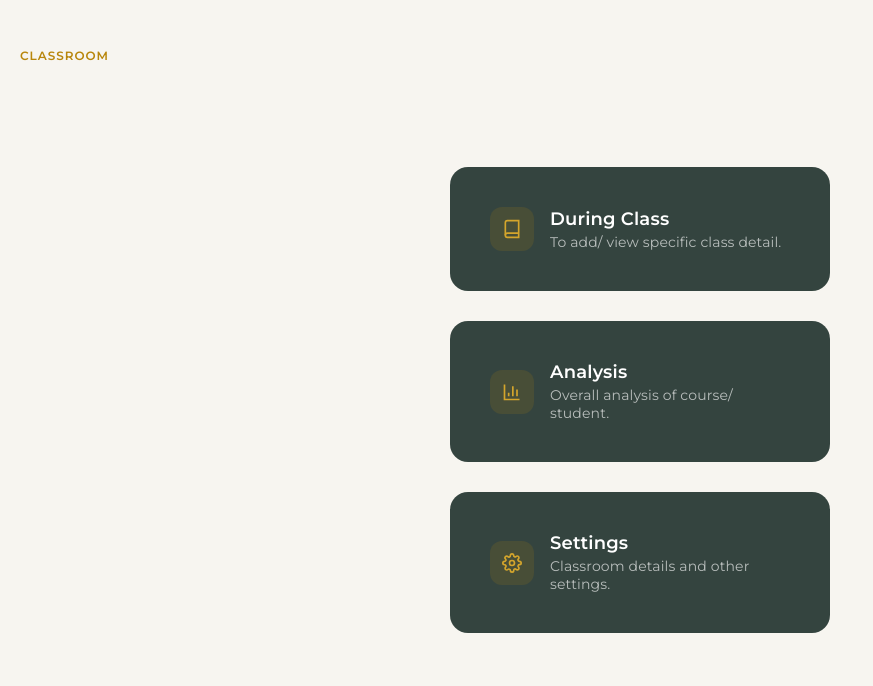
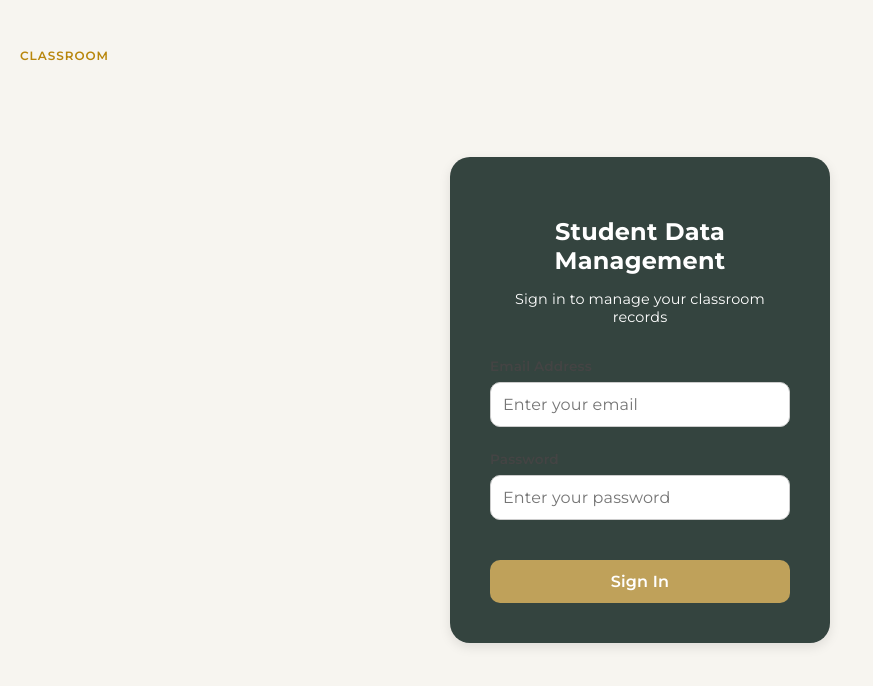
Before and after one commit to aquax-xmarine/studentDataManagement, a React (Vite) app in the folder frontend/: page / in a window 1280 px wide. Shown: the top 686 px of the page, without its empty margins (0-873 px from the left). Built offline with nearby package versions, Linux system fonts and the light colour scheme.

Commit message:
Fixed root url to login

```diff
--- a/frontend/src/App.jsx
+++ b/frontend/src/App.jsx
@@ -12,11 +12,11 @@ function App() {
   return (
     <BrowserRouter>
       <Routes>
-        <Route path="/" element={<ChooseScreen />} />
+        <Route path="/" element={<Loginpage />} />
+        <Route path="/choose-screen" element={<ChooseScreen />} />
         <Route path="/during-class" element={<DuringClass />} />
         <Route path="/analysis" element={<Analysis />} />
         <Route path="/settings" element={<Settings />} />
-        <Route path="/login" element={<Loginpage />} />
         <Route path="/during-class/:groupId/session/:sessionId" element={<ClassSessionScreen />} />
       </Routes>
     </BrowserRouter>
```
